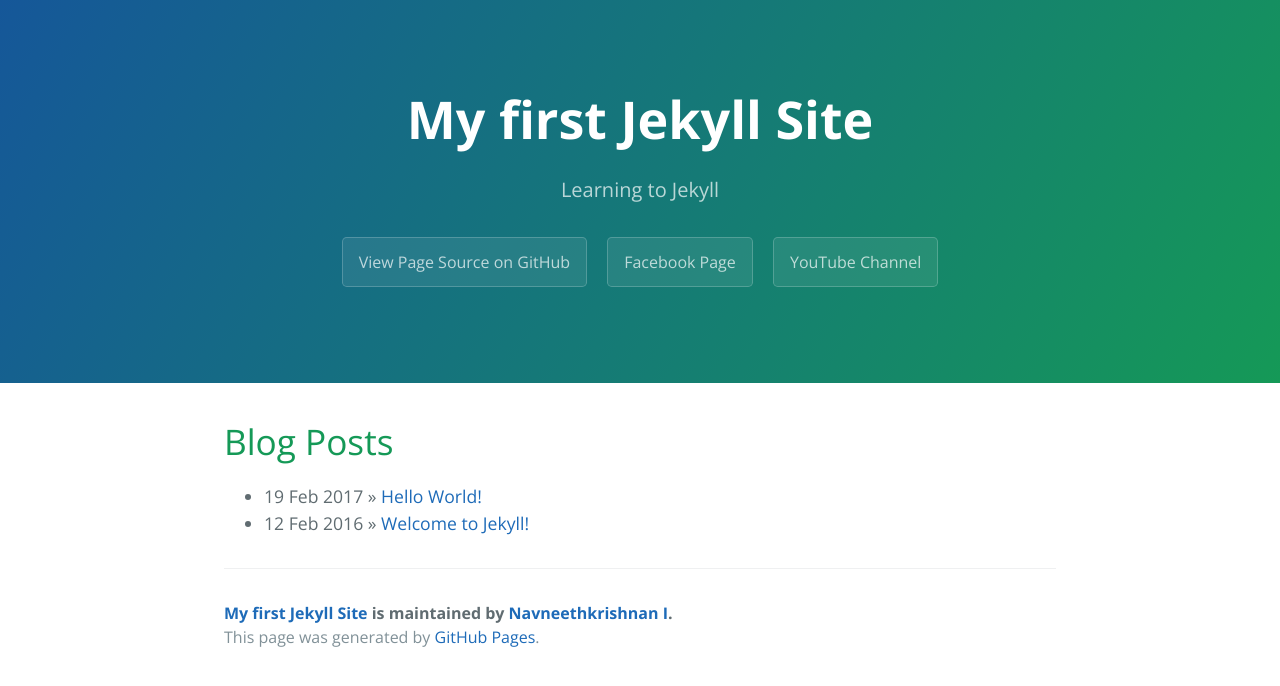
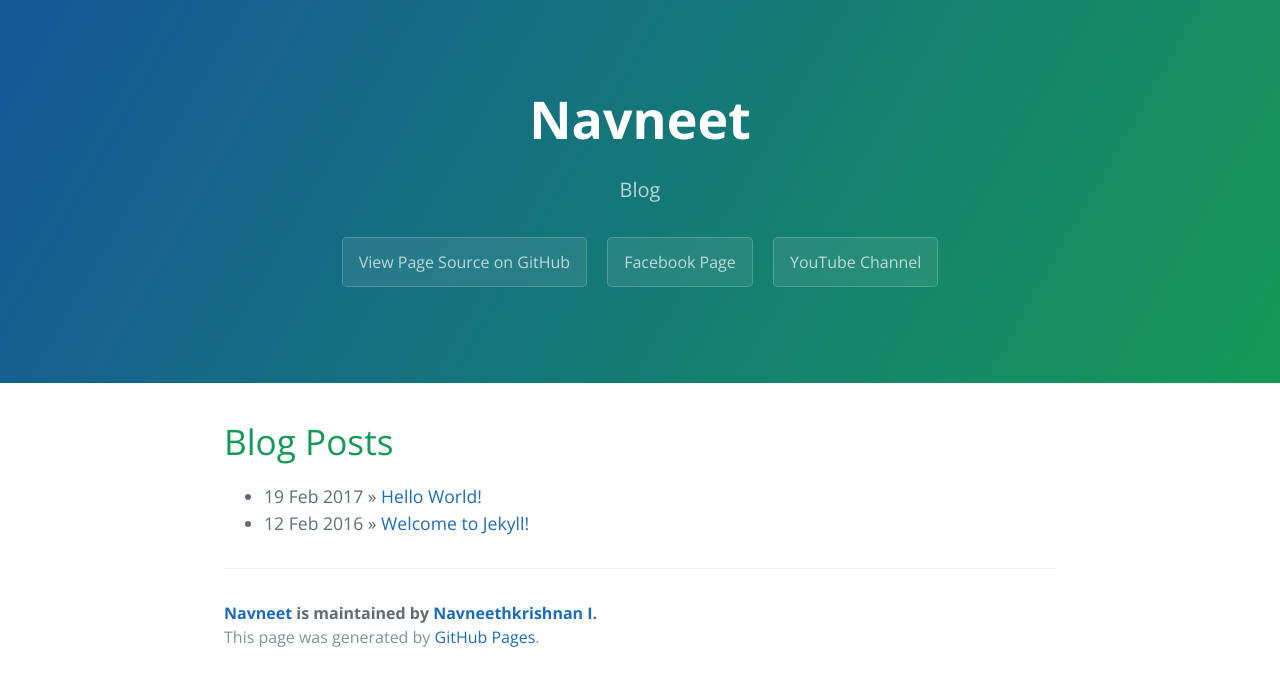
Before and after one commit to Navneet-Suresh/Navneet-Suresh.github.io, a Jekyll site: the page built from index.html, in a window 1280 px wide. Shown: the top 686 px of the page. Built offline with Jekyll 4.4.1, drawn with Linux system fonts in a browser that asks for light colours; the list of posts is cut into pages by our own code.

Commit message:
Updated the heading and base url

```diff
--- a/_config.yml
+++ b/_config.yml
@@ -1,7 +1,7 @@
 # Setup
-title:        My first Jekyll Site
-tagline:      Learning to Jekyll
-baseurl:      ""
+title:        Navneet
+tagline:      Blog
+baseurl:      "/"
 paginate:     1
 future: true
 
```
